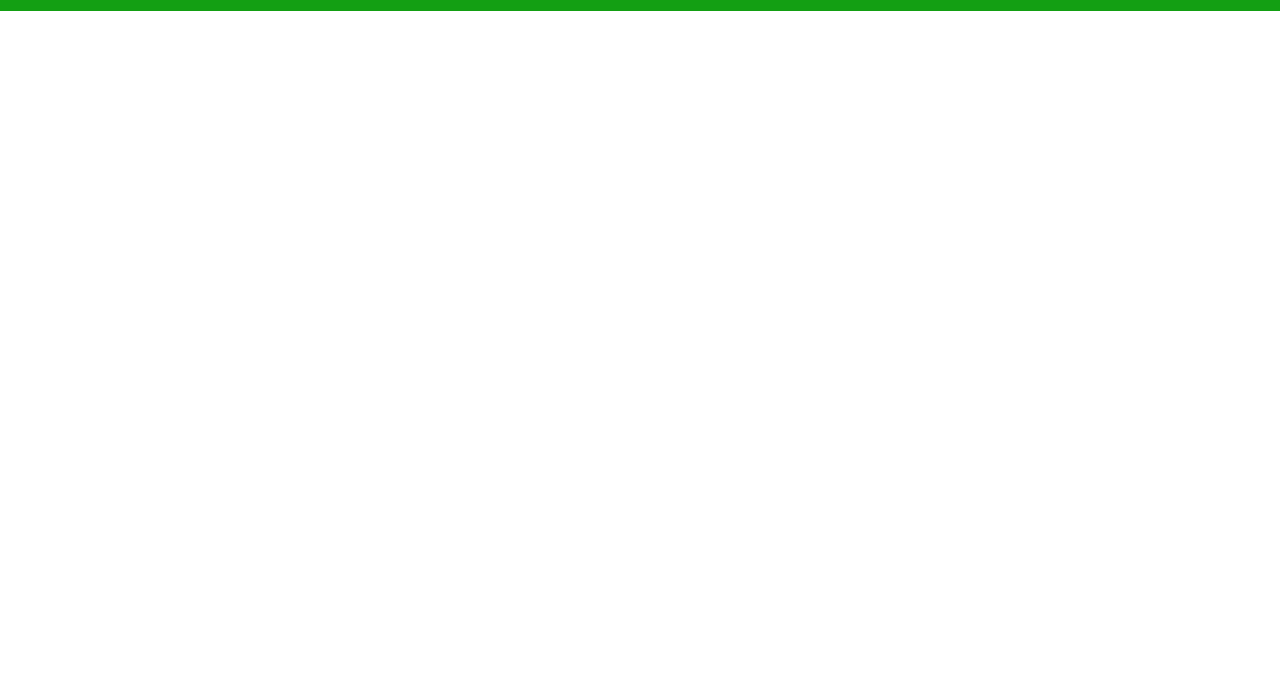
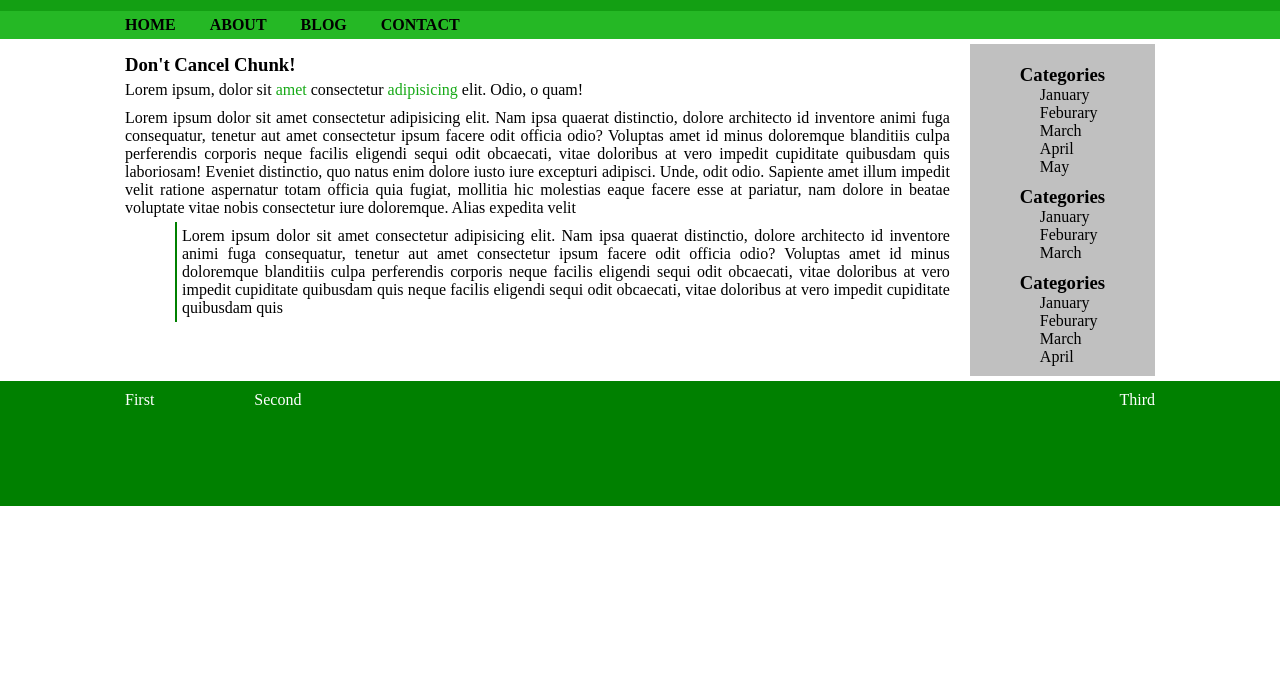
Before and after one commit to umashankarbohra10071992/myblogApr2024, a plain HTML site: page index.html in a window 1280 px wide. Shown: the part 107-800 px from the top of the page. Drawn offline with Linux system fonts and the light colour scheme.

Commit message:
git init

```diff
--- a/assets/css/style.css
+++ b/assets/css/style.css
@@ -50,3 +50,78 @@ header h1, header h4{
 
 }
 /* Header sectin css end */
+
+/* NAV SECTION START */
+nav{
+    background-color: rgb(37, 184, 37);
+    width: 100%;
+    padding: 5px 125px;
+}
+
+nav ul li{
+    list-style: none;
+    display: inline-block;
+
+}
+
+nav ul li a{
+    text-decoration: none;
+    font-weight: 700;
+    margin-right: 30px;
+    color: black;
+}
+/* NAV SECTION END */
+
+.main{
+    padding: 5px 125px;
+    display: flex;
+    justify-content: space-between;
+}
+
+.main article{
+    padding: 10px 20px 10px 0px;
+}
+
+.main article p{
+    padding: 5px 0px;
+    text-align: justify;
+}
+
+.main article p a{
+    text-decoration: none;
+    color: rgb(22, 169, 22);
+}
+
+aside{
+    background: silver;
+    padding: 10px 50px 10px 50px;
+}
+
+aside h3{
+    padding-top: 10px;
+}
+aside ul li{
+    list-style: none;
+    padding-left: 20px;
+}
+
+footer{
+    background: green;
+    color: #fff;
+    width: 100%;
+    height: 125px;
+    padding: 10px 125px;
+}
+
+footer .first{
+    float: left;
+    margin-right: 100px;
+}
+
+footer .second{
+    float: left;
+}
+
+footer .third{
+    float: right;
+}
--- a/index.html
+++ b/index.html
@@ -10,7 +10,7 @@
     <!-- Top Head Start -->
     <div class="top-head">
         <div class="left">
-            <p><b>MyBlog Guest, </b></p>
+            <p><b></b>Welcome Guest</p>b></b></p>
             <a href="javascript:void()">Login</a>
             <a href="javascript:void()">SignUp</a>
         </div>
@@ -27,5 +27,61 @@
     </header>
     <!-- Header End -->
 
+    <!-- Nav Start -->
+    <nav>
+        <ul>
+            <li><a href="javascript:void()">HOME</a></li>
+            <li><a href="javascript:void()">ABOUT</a></li>
+            <li><a href="javascript:void()">BLOG</a></li>
+            <li><a href="javascript:void()">CONTACT</a></li>
+        </ul>
+    </nav>
+    <!-- Nav End -->
+
+    <div class="main">
+        <article>
+            <h3>Don't Cancel Chunk!</h3>
+            <p>Lorem ipsum, dolor sit <a href="#">amet</a> consectetur <a href="#">adipisicing</a> elit. Odio, o quam!</p>
+            <p>
+                Lorem ipsum dolor sit amet consectetur adipisicing elit. Nam ipsa quaerat distinctio, dolore architecto id inventore animi fuga consequatur, tenetur aut amet consectetur ipsum facere odit officia odio? Voluptas amet id minus doloremque blanditiis culpa perferendis corporis neque facilis eligendi sequi odit obcaecati, vitae doloribus at vero impedit cupiditate quibusdam quis laboriosam! Eveniet distinctio, quo natus enim dolore iusto iure excepturi adipisci. Unde, odit odio. Sapiente amet illum impedit velit ratione aspernatur totam officia quia fugiat, mollitia hic molestias eaque facere esse at pariatur, nam dolore in beatae voluptate vitae nobis consectetur iure doloremque. Alias expedita velit
+            </p>
+            <p style="margin-left: 50px;border-left: 2px solid green;padding-left: 5px;">
+                Lorem ipsum dolor sit amet consectetur adipisicing elit. Nam ipsa quaerat distinctio, dolore architecto id inventore animi fuga consequatur, tenetur aut amet consectetur ipsum facere odit officia odio? Voluptas amet id minus doloremque blanditiis culpa perferendis corporis neque facilis eligendi sequi odit obcaecati, vitae doloribus at vero impedit cupiditate quibusdam quis  neque facilis eligendi sequi odit obcaecati, vitae doloribus at vero impedit cupiditate quibusdam quis
+            </p>
+        </article>
+        <aside>
+            <h3>Categories</h3>
+            <ul>
+                <li>January</li>
+                <li>Feburary</li>
+                <li>March</li>
+                <li>April</li>
+                <li>May</li>
+            </ul>
+
+            <h3>Categories</h3>
+            <ul>
+                <li>January</li>
+                <li>Feburary</li>
+                <li>March</li>
+
+            </ul>
+
+            <h3>Categories</h3>
+            <ul>
+                <li>January</li>
+                <li>Feburary</li>
+                <li>March</li>
+                <li>April</li>
+
+            </ul>
+        </aside>
+    </div>
+
+    <footer>
+        <div class="first">First</div>
+        <div class="second">Second</div>
+        <div class="third">Third</div>
+    </footer>
 </body>
 </html>
```
